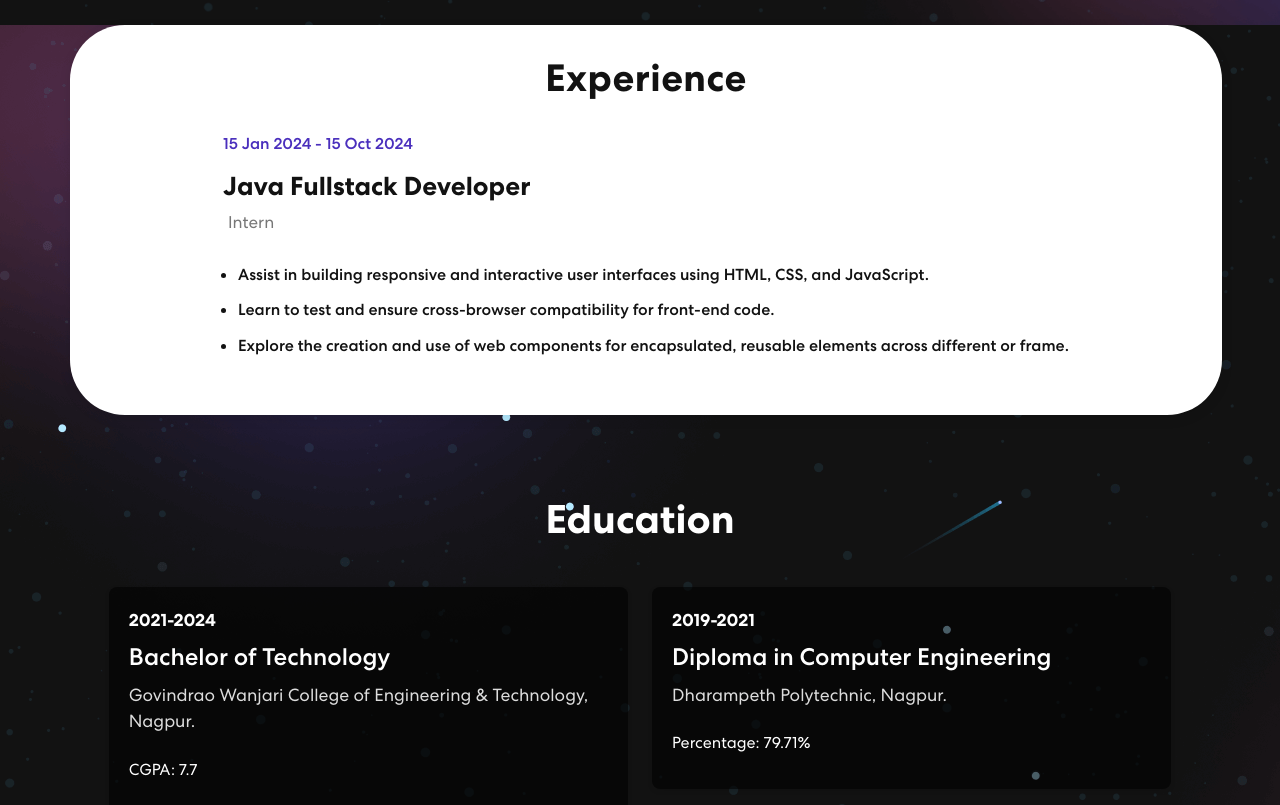
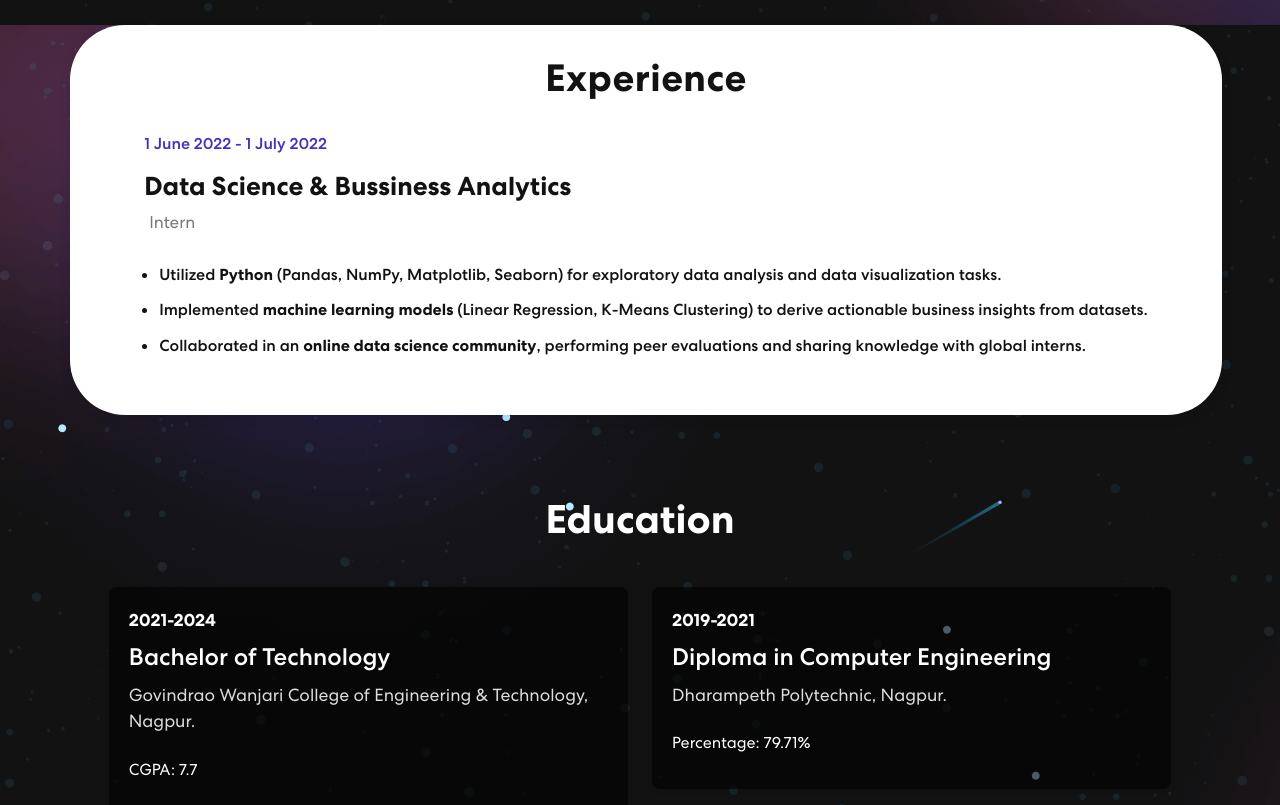
Before and after one commit to snehagatlewar/Portfolio-Website, a React (Create React App) app: page / in a window 1280 px wide. Shown: the part 925-1730 px from the top of the page. Built offline with nearby package versions, Linux system fonts and the light colour scheme.

Commit message:
Update Experience.js

```diff
--- a/src/components/Experience.js
+++ b/src/components/Experience.js
@@ -12,14 +12,15 @@ const Experience = () => {
         <h1 className="experience-title">Experience</h1>
       </div>
       <br/>
-          <span className="experience-date">15 Jan 2024 - 15 Oct 2024</span>
-          <h2 className="experience-role">Java Fullstack Developer</h2>
+          <span className="experience-date">1 June 2022 - 1 July 2022</span>
+          <h2 className="experience-role">Data Science & Bussiness Analytics</h2>
           <span className="experience-position">Intern</span>
           <div className="experience-description">
             <ul>
-              <li>Assist in building responsive and interactive user interfaces using HTML, CSS, and JavaScript.</li>
-              <li>Learn to test and ensure cross-browser compatibility for front-end code.</li>
-              <li>Explore the creation and use of web components for encapsulated, reusable elements across different or frame.</li>
+              <li>Utilized <b>Python</b> (Pandas, NumPy, Matplotlib, Seaborn) for exploratory data analysis and data visualization tasks.</li>
+              <li>Implemented <b>machine learning models</b> (Linear Regression, K-Means Clustering) to derive actionable business insights from datasets.</li>
+              <li>Collaborated in an <b>online data science community</b>, performing peer evaluations and sharing knowledge with global interns.</li>
+
             </ul>
           </div>
         </div>
```
